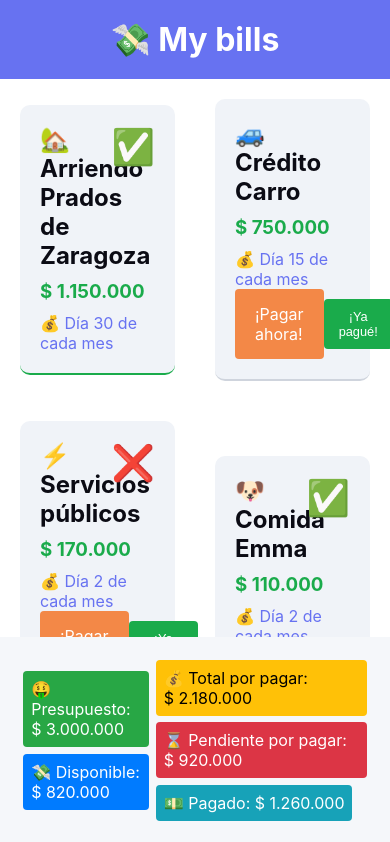
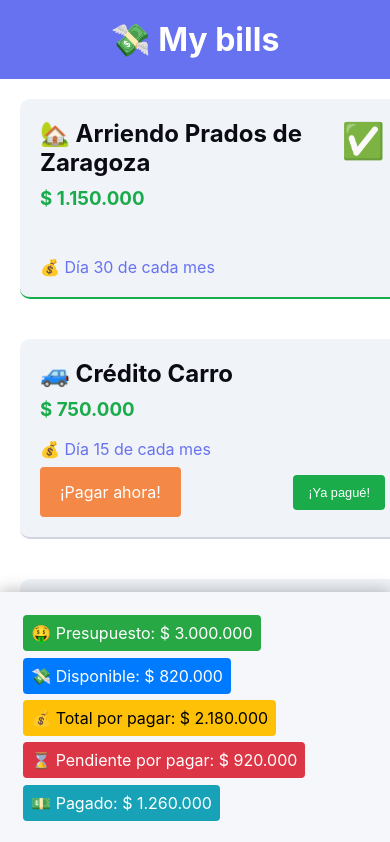
Before and after one commit to jujogi/my-bills, a React (Create React App) app: page / in a window 390 px wide. Shown: the top 842 px of the page. Built offline with nearby package versions, Linux system fonts and the light colour scheme.

Commit message:
using grid instead of flexbox

```diff
--- a/src/App.css
+++ b/src/App.css
@@ -17,10 +17,9 @@
 }
 
 .bills {
-  width: 100%;
-  display: flex;
-  align-items: center;
-  justify-content: space-around;
-  flex-wrap: wrap;
-  margin: 0 auto;
+  display: grid;
+  grid-template-columns: repeat(auto-fit, minmax(385px, 1fr));
+  box-sizing: border-box;
+  gap: 40px;
+  padding: 20px;
 }
--- a/src/bills/Bill.scss
+++ b/src/bills/Bill.scss
@@ -1,8 +1,7 @@
 .bill {
     position: relative;
-    width: calc(50% - 40px);
-    min-height: 175px;
-    margin: 20px;
+    width: 100%;
+    height: 200px;
     padding: 20px;
     border-radius: 10px;
     border-bottom: solid 2px rgba(185, 192, 203, .6);
--- a/src/budget/BudgetAnalyzer.scss
+++ b/src/budget/BudgetAnalyzer.scss
@@ -4,11 +4,22 @@
     width: 100%;
     padding: 20px;
     background-color: #f5f7fa;
+    box-shadow: 0px -1px 15px 1px rgba(0, 0, 0, .25);
 
     display: flex;
     align-items: center;
     justify-content: space-between;
     box-sizing: border-box;
+
+    @media all and (max-width: 720px) {
+        flex-direction: column;
+        align-items: center;
+        justify-content: center;
+
+        & > div {
+            width: 100%;
+        }
+    }
 }
 
 .pill{
```
